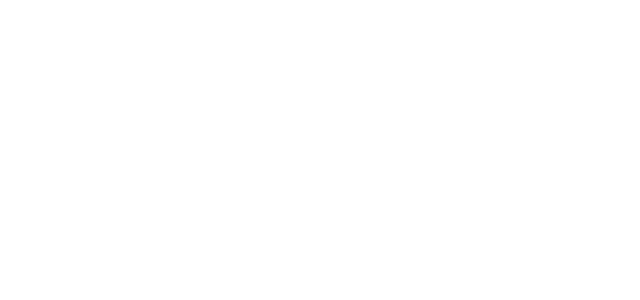
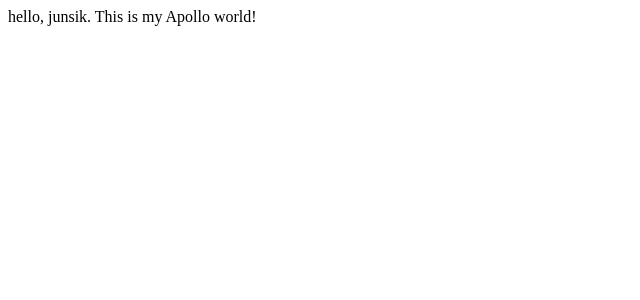
Before and after one commit to KIMJUNSICK/movieQL-Client, a React (Create React App) app: page / in a window 1280 px wide. Shown: the top 300 px of the page, without its empty margins (0-640 px from the left). Built offline with nearby package versions, Linux system fonts and the light colour scheme.

Commit message:
Setting up an Apollo Client

```diff
--- a/src/App.js
+++ b/src/App.js
@@ -1,7 +1,15 @@
-import React from "react";
+import React, { Component } from "react";
+import client from "./client";
+import { ApolloProvider } from "react-apollo";
 
-function App() {
-  return <div className="App" />;
+class App extends Component {
+  render() {
+    return (
+      <ApolloProvider client={client}>
+        <div className="App">hello, junsik. This is my Apollo world!</div>
+      </ApolloProvider>
+    );
+  }
 }
 
 export default App;
--- /dev/null
+++ b/src/client.js
@@ -0,0 +1,7 @@
+import ApolloClient from "apollo-boost";
+
+const client = new ApolloClient({
+  uri: "http://localhost:4000/"
+});
+
+export default client;
```
